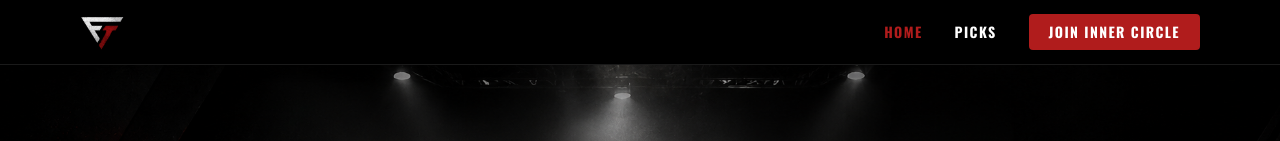
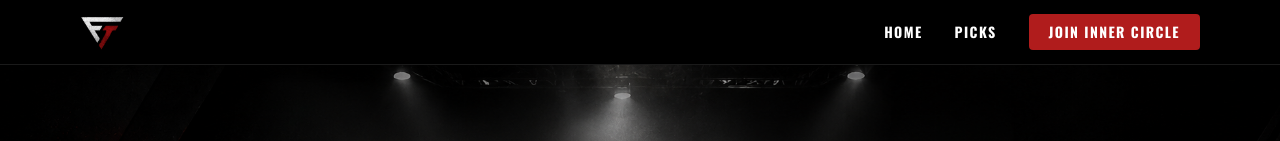
Before and after one commit to novaterradigital-ai/fighttheory, a Next.js app: page / in a window 1280 px wide. Shown: the top 141 px of the page. Built offline with nearby package versions, Linux system fonts and the light colour scheme; no server answers.

Commit message:
Make Home and Picks nav links both white text

```diff
--- a/src/components/Navbar.tsx
+++ b/src/components/Navbar.tsx
@@ -33,7 +33,7 @@ export default function Navbar() {
         <div className="hidden md:flex items-center gap-8">
           <Link
             href="/"
-            className="text-sm font-bold uppercase tracking-widest text-[#b01c1c] hover:opacity-80 transition-opacity duration-200 cursor-pointer"
+            className="text-sm font-bold uppercase tracking-widest text-white hover:opacity-80 transition-opacity duration-200 cursor-pointer"
           >
             Home
           </Link>
@@ -81,7 +81,7 @@ export default function Navbar() {
           <Link
             href="/"
             onClick={() => setMenuOpen(false)}
-            className="text-sm font-bold uppercase tracking-widest text-[#b01c1c] hover:opacity-80 transition-opacity duration-200 cursor-pointer"
+            className="text-sm font-bold uppercase tracking-widest text-white hover:opacity-80 transition-opacity duration-200 cursor-pointer"
           >
             Home
           </Link>
```
